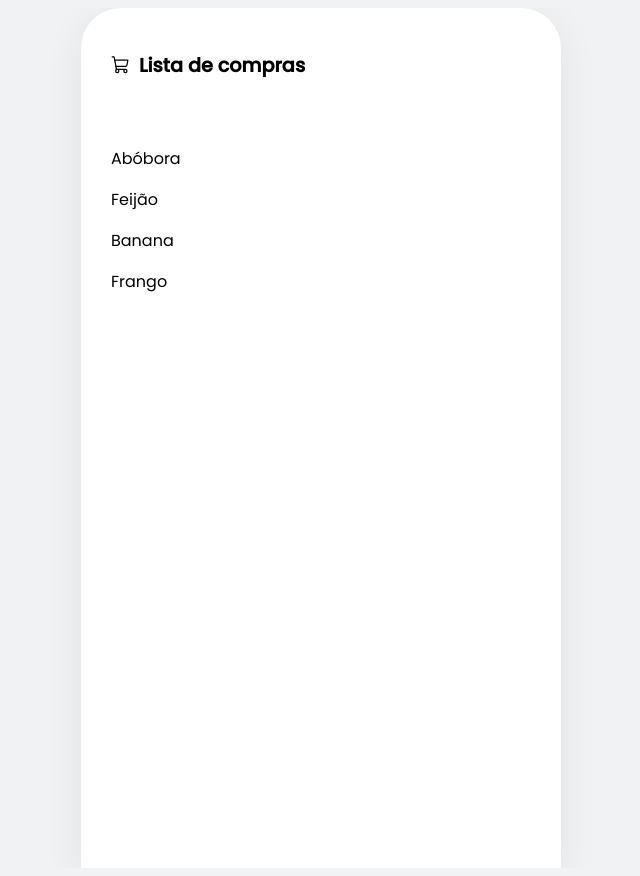
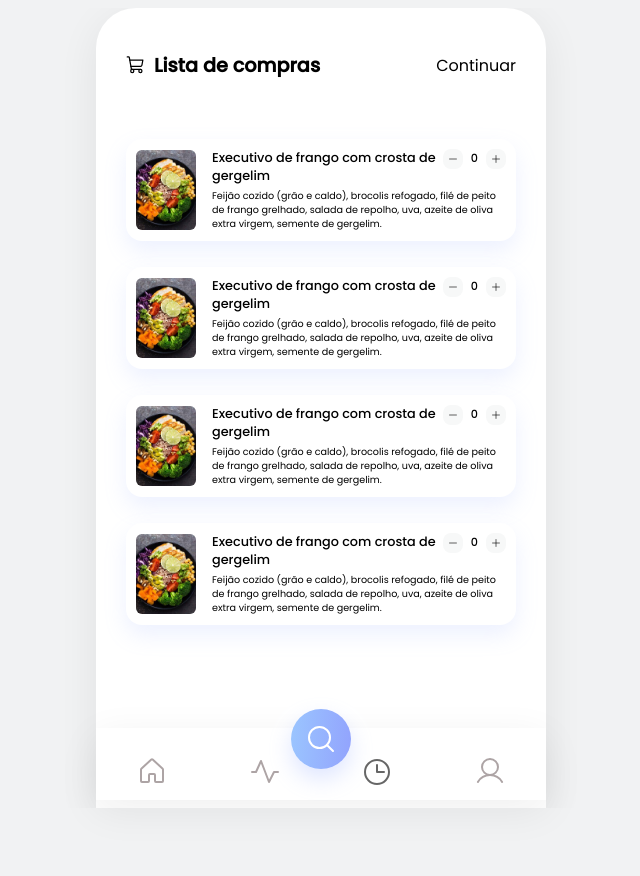
Before and after one commit to clarxyg/carbyapp, a React (Vite) app: page /shoppinglist in a window 1280 px wide. Shown: the whole page, without its empty margins (319-959 px from the left). After the commit the page ends 816 px from the top, so only its background shows below. Built offline with nearby package versions, Linux system fonts and the light colour scheme.

Commit message:
chore/created structure and add styles to shoppinglist screen

```diff
--- a/src/components/CartItem/index.jsx
+++ b/src/components/CartItem/index.jsx
@@ -1,30 +1,76 @@
 import { Container, Card } from "./styles";
+import prato01 from '../../assets/prato.jpeg'
+import { useState } from "react";
+import { Minus, Plus } from "phosphor-react";
 
 const Items = [
   {
-    name: 'Abóbora'
+    id: 1,
+    name: 'Executivo de frango com crosta de gergelim',
+    image: prato01,
+    description: 'Feijão cozido (grão e caldo), brocolis refogado, filé de peito de frango grelhado, salada de repolho, uva, azeite de oliva extra virgem, semente de gergelim.'
   },
   {
-    name: 'Feijão'
+    id: 2,
+    name: 'Executivo de frango com crosta de gergelim',
+    image: prato01,
+    description: 'Feijão cozido (grão e caldo), brocolis refogado, filé de peito de frango grelhado, salada de repolho, uva, azeite de oliva extra virgem, semente de gergelim.'
   },
   {
-    name: 'Banana'
+    id: 3,
+    name: 'Executivo de frango com crosta de gergelim',
+    image: prato01,
+    description: 'Feijão cozido (grão e caldo), brocolis refogado, filé de peito de frango grelhado, salada de repolho, uva, azeite de oliva extra virgem, semente de gergelim.'
   },
   {
-    name: 'Frango'
+    id: 4,
+    name: 'Executivo de frango com crosta de gergelim',
+    image: prato01,
+    description: 'Feijão cozido (grão e caldo), brocolis refogado, filé de peito de frango grelhado, salada de repolho, uva, azeite de oliva extra virgem, semente de gergelim.'
   }
 ]
 
 export function CartItem() {
+  const [count, setCount] = useState(0);
+
+  const incrementCount = () => {
+    if (count >= 0) {
+      setCount(count + 1);
+    }
+  };
+
+  const decrementCount = () => {
+    if (count > 0) {
+      setCount(count - 1);
+    }
+  };
+
   return (
     <Container>
-      <Card>
-        {
-          Items.map((item) =>
-            <p>{item.name}</p>
-          )
-        }
-      </Card>
+      {
+        Items.map((item) =>
+          <Card key={item.id}>
+            <img src={item.image} alt={item.name} />
+            <div className="text">
+              <div className="textAndCounter">
+                <p className='title'>
+                  {item.name}
+                  <div className="counter">
+                    <button onClick={decrementCount}>
+                      <Minus size={10} />
+                    </button>
+                    <span>{count}</span>
+                    <button onClick={incrementCount}>
+                      <Plus size={10} />
+                    </button>
+                  </div>
+                </p>
+              </div>
+              <p className="description">{item.description}</p>
+            </div>
+          </Card>
+        )
+      }
     </Container>
   )
 }
--- a/src/components/CartItem/styles.js
+++ b/src/components/CartItem/styles.js
@@ -3,12 +3,77 @@ import styled from "@emotion/styled";
 
 
 export const Container = styled.div`
-  margin-top: 50px;
   display: flex;
   flex-direction: column;
   gap: 10px;
 `
 
 export const Card = styled.div`
+    background: #FFFFFF;
+    border-radius: 16px;
+    box-shadow: 0px 10px 22px rgba(149, 173, 254, 0.17);
+    margin-top: 1rem;
+    display: flex;
+    align-items: center;
+    padding: 10px;
+    width: 370px;
+    justify-content: space-around;
+    gap: 1rem;
 
+    .title {
+      font-size: 0.8rem;
+      word-break: break-word;
+      font-weight: 500;
+      display: flex;
+      align-items: flex-start;
+
+    }
+
+    .textAndCounter {
+      display: flex;
+
+      span {
+        font-size: 0.7rem;
+      }
+    }
+
+    .counter {
+      display: flex;
+      align-items: center;
+      gap: 8px;
+    }
+
+    button {
+      cursor: pointer;
+      background: #F7F8F8;
+      border: none;
+      border-radius: 8px;
+      padding: 5px;
+      display: flex;
+      align-items: center;
+    }
+
+    img {
+      width: 60px;
+      object-fit: cover;
+      height: 80px;
+      border-radius: 6px;
+    }
+
+    .text {
+      display: flex;
+      align-items: center;
+      flex-direction: column;
+      gap: 4px;
+
+
+      p {
+        margin: 0;
+      }
+
+      .description {
+        font-size: 0.6rem;
+        word-break: break-word;
+      }
+    }
 `
--- a/src/routes/routes.jsx
+++ b/src/routes/routes.jsx
@@ -6,6 +6,7 @@ import { Menu } from "../screens/Menu";
 import { WorkoutTracker } from "../screens/WorkoutTracker";
 import { Meal } from "../screens/Meal";
 import { ShoppingList } from "../screens/ShoppingList";
+import { ShoppingChecklist } from "../screens/ShoppingChecklist";
 
 
 
@@ -20,6 +21,7 @@ export const Navigation = () => {
       <Route path="/item" element={<Item />} />
       <Route path="/meal" element={<Meal />} />
       <Route path="/shoppinglist" element={<ShoppingList />} />
+      <Route path="/shoppingchecklist" element={<ShoppingChecklist />} />
     </Routes>
   )
 }
--- a/src/screens/ShoppingList/index.jsx
+++ b/src/screens/ShoppingList/index.jsx
@@ -1,15 +1,25 @@
 import { ShoppingCart } from 'phosphor-react'
 import { CartItem } from '../../components/CartItem'
 import { Container } from './styles'
+import BottomTabs from '../../components/BottomTabs'
+import { Link } from 'react-router-dom'
 
 export function ShoppingList() {
   return (
     <Container>
+      <div className='header'>
         <h1>
-      <ShoppingCart size={20}/>
+          <ShoppingCart size={20} />
           Lista de compras
         </h1>
+        <Link to="/shoppingchecklist">
+          Continuar
+        </Link>
+      </div>
+      <div className='cart'>
         <CartItem />
+      </div>
+      <BottomTabs />
     </Container>
   )
 }
--- a/src/screens/ShoppingList/styles.js
+++ b/src/screens/ShoppingList/styles.js
@@ -2,9 +2,22 @@ import styled from "@emotion/styled";
 
 
 export const Container = styled.div`
-  width: 420px;
+  width: 450px;
   height: 100vh;
+
+  .cart {
+    margin-left: 30px;
+  }
+
+  .header {
+    display: flex;
+    align-items: center;
+    justify-content: space-between;
     padding: 30px;
+
+    a {
+      color: #000;
+    }
 
     h1 {
     font-size: 1.2rem;
@@ -12,4 +25,5 @@ export const Container = styled.div`
     align-items: center;
     gap: 8px;
   }
+  }
 `
```
Also changed, not shown: src/assets/prato.jpeg (added). Lines whose indentation alone changed are shown as unchanged.
